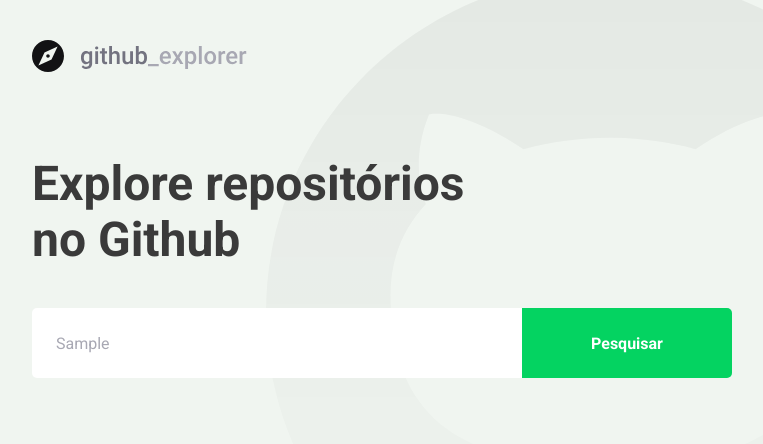
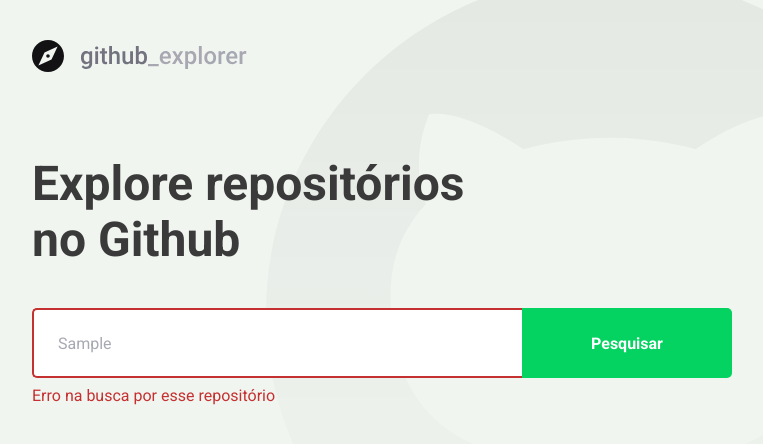
Before and after one commit to MuriloCicolin/github-explorer, a React (Create React App) app: page / in a window 1280 px wide. Both pictures are taken after typing "Sample" into the empty fields and a click on the button "Pesquisar". Shown: the top 444 px of the page, without its empty margins (148-911 px from the left). Built offline with nearby package versions, Linux system fonts and the light colour scheme; no server answers.

Commit message:
Lidando com erros

```diff
--- a/src/pages/Dashboard/index.tsx
+++ b/src/pages/Dashboard/index.tsx
@@ -1,6 +1,6 @@
 import React, { useState, FormEvent } from 'react';
 import { FiChevronRight } from 'react-icons/fi';
-import { Title, Form, Repositories } from './styles';
+import { Title, Form, Repositories, Error } from './styles';
 import logoImg from '../../assets/logo.svg';
 import api from '../../services/api';
 
@@ -16,16 +16,28 @@
 const Dashboard: React.FC = () => {
   const [repositories, setRepositories] = useState<Repository[]>([]);
   const [newRepo, setNewRepo] = useState('');
+  const [inputError, setInputError] = useState('');
 
   async function handleAddRepository(
     event: FormEvent<HTMLFormElement>,
   ): Promise<void> {
     event.preventDefault();
-    const response = await api.get<Repository>(`/repos/${newRepo}`);
-    const repository = response.data;
 
-    setRepositories([...repositories, repository]);
-    setNewRepo('');
+    try {
+      if (!newRepo) {
+        setInputError('Digite o autor/nome do repositório');
+        return;
+      }
+
+      const response = await api.get<Repository>(`/repos/${newRepo}`);
+      const repository = response.data;
+
+      setRepositories([...repositories, repository]);
+      setNewRepo('');
+      setInputError('');
+    } catch (err) {
+      setInputError('Erro na busca por esse repositório');
+    }
   }
 
   return (
@@ -33,7 +45,7 @@
       <img src={logoImg} alt="Logo" />
       <Title>Explore repositórios no Github</Title>
 
-      <Form onSubmit={handleAddRepository}>
+      <Form hasError={!!inputError} onSubmit={handleAddRepository}>
         <input
           value={newRepo}
           onChange={(e) => setNewRepo(e.target.value)}
@@ -41,6 +53,8 @@
         />
         <button type="submit">Pesquisar</button>
       </Form>
+
+      {inputError && <Error>{inputError}</Error>}
 
       <Repositories>
         {repositories.map((repository) => (
--- a/src/pages/Dashboard/styles.ts
+++ b/src/pages/Dashboard/styles.ts
@@ -1,5 +1,9 @@
-import styled from 'styled-components';
+import styled, { css } from 'styled-components';
 import { shade } from 'polished';
+
+interface FormProps {
+  hasError: boolean;
+}
 
 export const Title = styled.h1`
   font-size: 48px;
@@ -9,7 +13,7 @@
   line-height: 56px;
 `;
 
-export const Form = styled.form`
+export const Form = styled.form<FormProps>`
   margin-top: 40px;
   max-width: 700px;
 
@@ -22,6 +26,14 @@
     border: 0;
     border-radius: 5px 0 0 5px;
     color: #a8a8b3;
+    border: 2px solid #fff;
+    border-right: 0;
+
+    ${(props) =>
+      props.hasError &&
+      css`
+        border-color: #c53030;
+      `}
 
     &::placeholder {
       color: #a8a8b3;
@@ -42,6 +54,12 @@
       background: ${shade(0.2, '#04d361')};
     }
   }
+`;
+
+export const Error = styled.span`
+  display: block;
+  color: #c53030;
+  margin-top: 8px;
 `;
 
 export const Repositories = styled.div`
@@ -75,7 +93,7 @@
     }
 
     div {
-      margin-left: 0 16px;
+      margin: 0 16px;
       flex: 1;
 
       strong {
```
